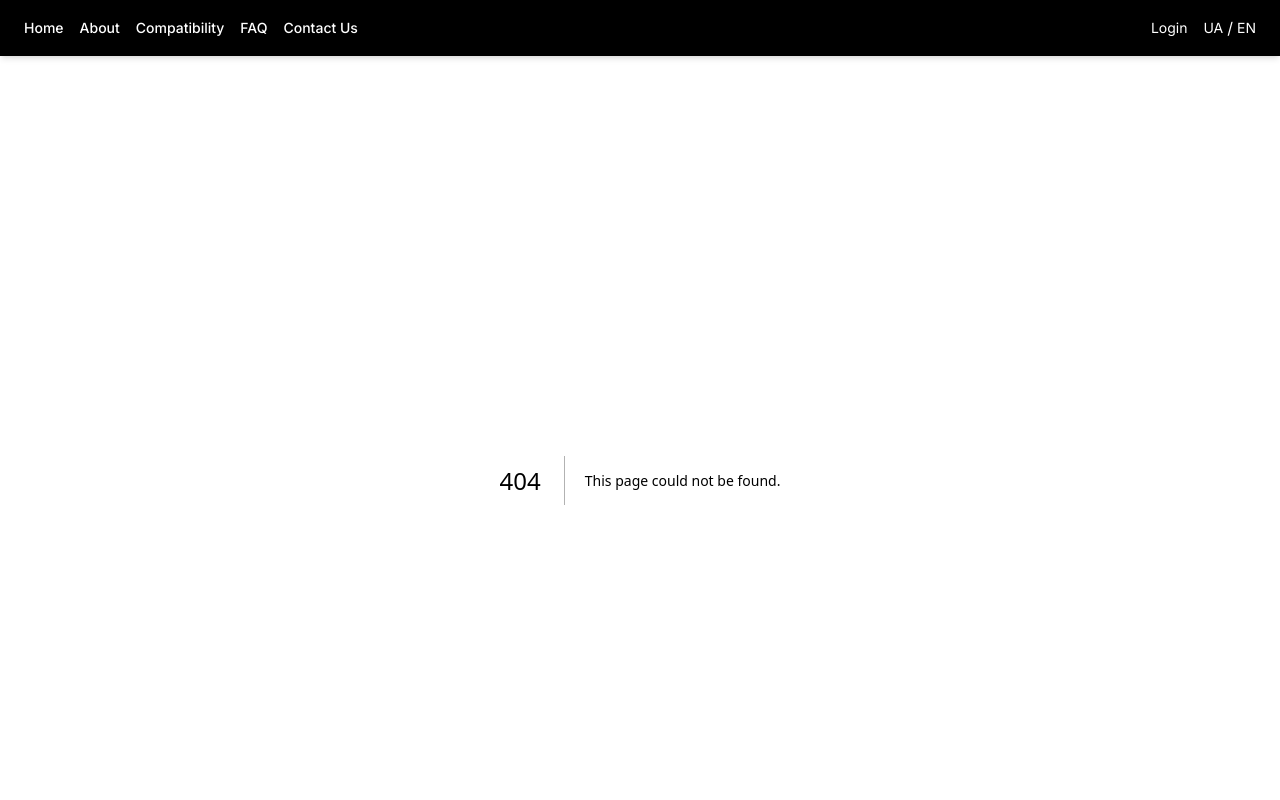
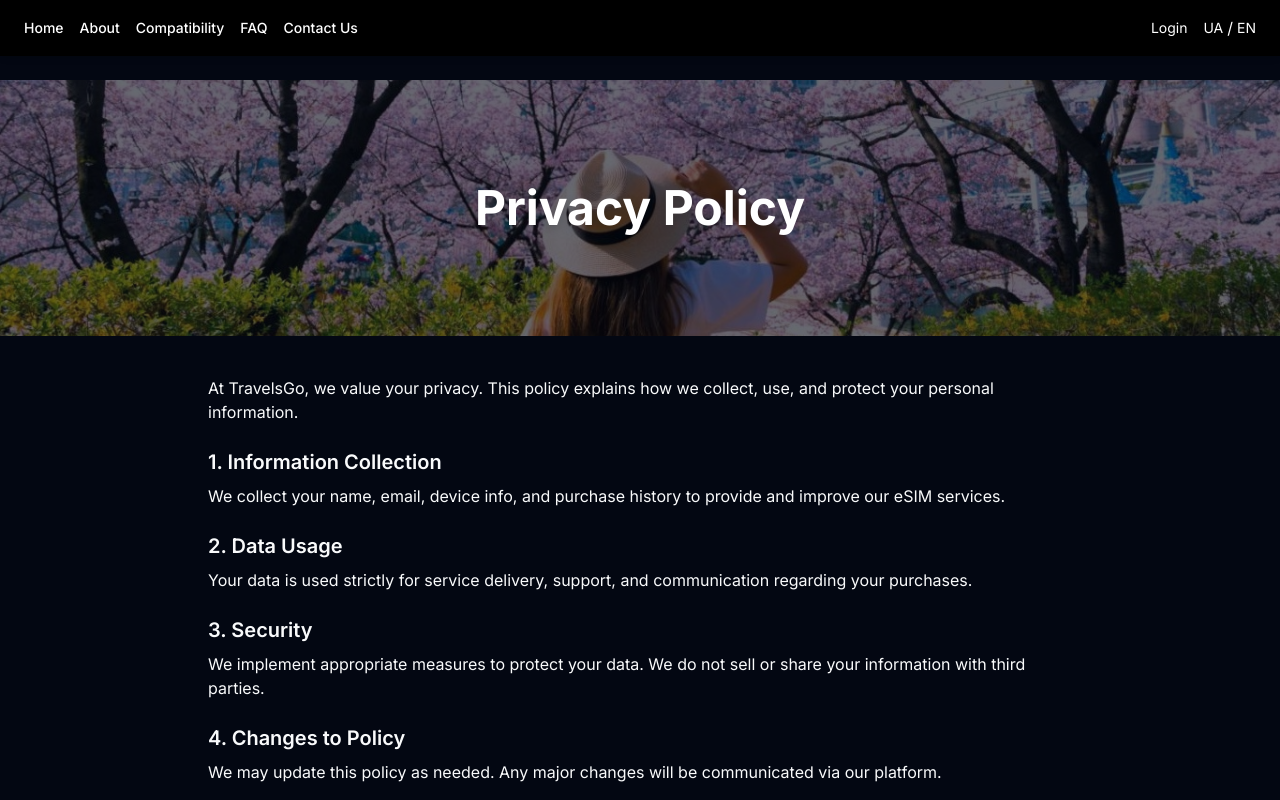
Before and after one commit to Myki487/esim-website, a Next.js app: page /privacy in a window 1280 px wide. Before the commit this address had no page. Shown: the top 800 px of the page. Built offline with nearby package versions, Linux system fonts and the light colour scheme.

Commit message:
Footer (08.06.25)
- added Terms & Conditions page;
- added Privacy Policy;

```diff
--- /dev/null
+++ b/src/app/privacy/page.tsx
@@ -0,0 +1,40 @@
+import Image from "next/image";
+
+export default function PrivacyPolicyPage() {
+  return (
+		<div>
+			<div className="relative h-64 w-full">
+						<Image
+							src="/privacy-bg.jpg"
+							alt="About Us Background"
+							fill
+							className="object-cover opacity-40"
+						/>
+						<div className="absolute inset-0 flex items-center justify-center">
+							<h1 className="text-5xl font-bold text-white drop-shadow-lg">Privacy Policy</h1>
+						</div>
+					</div>
+			<div className="max-w-4xl mx-auto py-10 px-4">
+				<p className="mb-4">
+					At TravelsGo, we value your privacy. This policy explains how we collect, use, and protect your personal information.
+				</p>
+				<h2 className="text-xl font-semibold mt-6 mb-2">1. Information Collection</h2>
+				<p className="mb-4">
+					We collect your name, email, device info, and purchase history to provide and improve our eSIM services.
+				</p>
+				<h2 className="text-xl font-semibold mt-6 mb-2">2. Data Usage</h2>
+				<p className="mb-4">
+					Your data is used strictly for service delivery, support, and communication regarding your purchases.
+				</p>
+				<h2 className="text-xl font-semibold mt-6 mb-2">3. Security</h2>
+				<p className="mb-4">
+					We implement appropriate measures to protect your data. We do not sell or share your information with third parties.
+				</p>
+				<h2 className="text-xl font-semibold mt-6 mb-2">4. Changes to Policy</h2>
+				<p>
+					We may update this policy as needed. Any major changes will be communicated via our platform.
+				</p>
+			</div>
+		</div>
+  );
+}
--- /dev/null
+++ b/src/app/terms/page.tsx
@@ -0,0 +1,41 @@
+import Image from 'next/image'
+
+export default function TermsPage() {
+  return (
+		<div>
+			<div className="relative h-64 w-full">
+					<Image
+						src="/terms-bg.jpg"
+						alt="About Us Background"
+						fill
+						className="object-cover opacity-40"
+					/>
+					<div className="absolute inset-0 flex items-center justify-center">
+						<h1 className="text-5xl font-bold text-white drop-shadow-lg">Terms & Conditions</h1>
+					</div>
+				</div>
+			<div className="max-w-4xl mx-auto py-10 px-4">
+				<p className="text-2xl mb-4">
+					Welcome to TravelsGo!
+				</p>
+				<p className='text-md'>By using our website and purchasing our eSIM services, you agree to the following terms and conditions.</p>
+				<h2 className="text-xl font-semibold mt-6 mb-2">1. Services</h2>
+				<p className="mb-4">
+					TravelsGo provides prepaid eSIM data plans for travelers. All services are subject to availability and device compatibility.
+				</p>
+				<h2 className="text-xl font-semibold mt-6 mb-2">2. Refund Policy</h2>
+				<p className="mb-4">
+					All purchases are non-refundable once the eSIM QR code is issued and activated unless the issue is due to technical fault on our end.
+				</p>
+				<h2 className="text-xl font-semibold mt-6 mb-2">3. User Responsibility</h2>
+				<p className="mb-4">
+					You are responsible for ensuring your device supports eSIM and for entering correct personal and device information.
+				</p>
+				<h2 className="text-xl font-semibold mt-6 mb-2">4. Modification</h2>
+				<p>
+					We reserve the right to modify these terms at any time. Continued use of the service constitutes acceptance of those changes.
+				</p>
+			</div>
+		</div>
+  );
+}
```
Also changed, not shown: public/privacy-bg.jpg (added), public/terms-bg.jpg (added).
